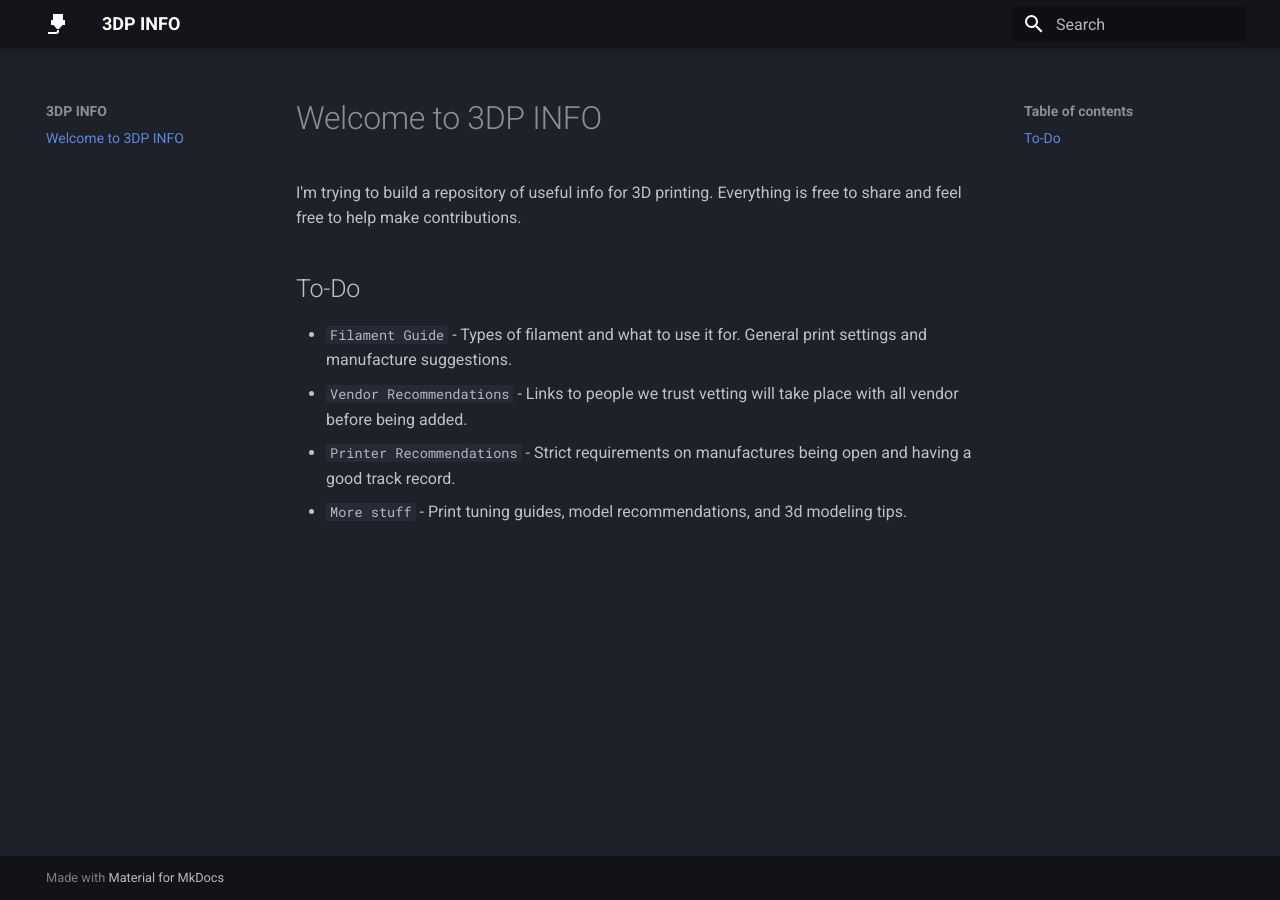
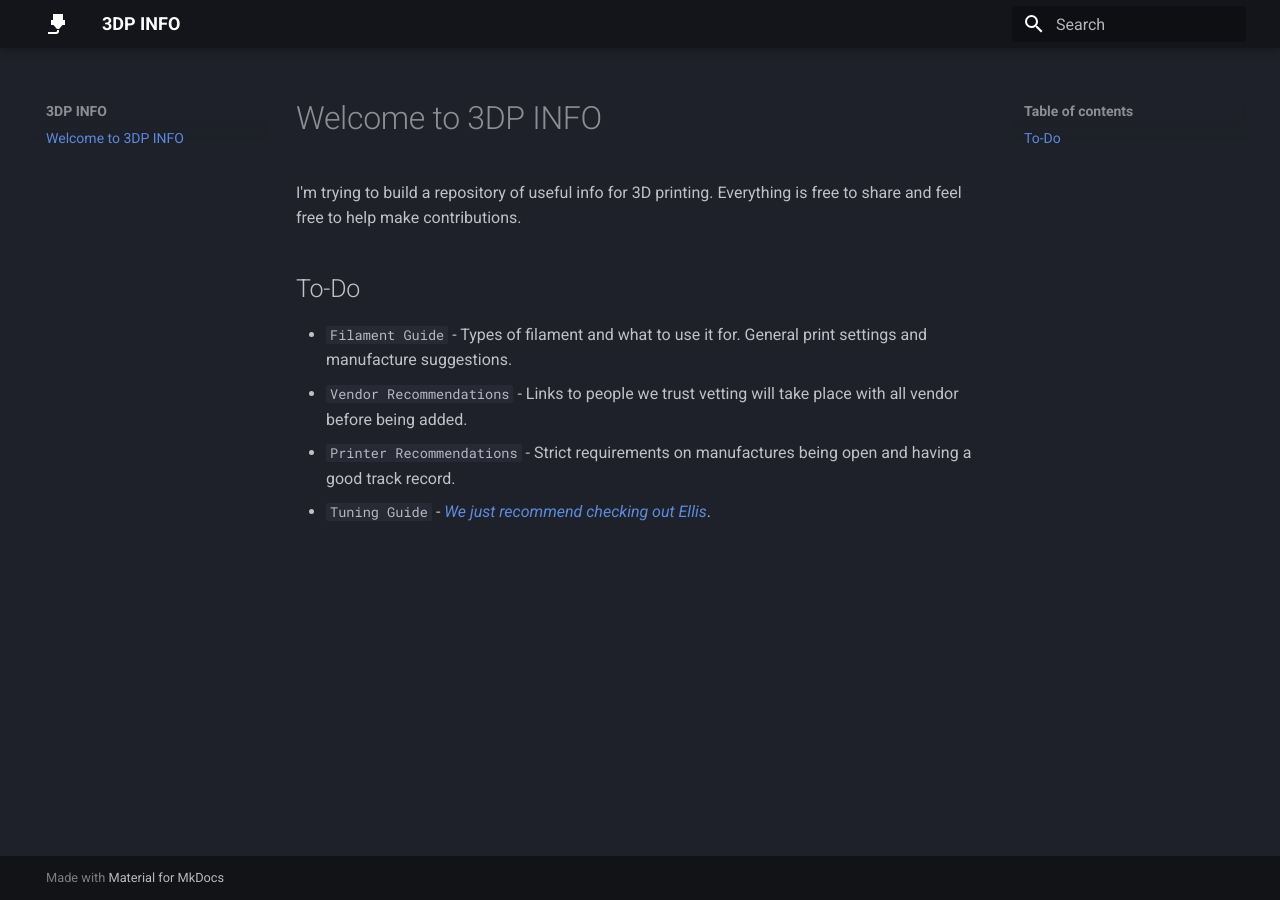
Before and after one commit to DonaldLSayers/3dpinfo, an MkDocs documentation site: the page built from docs/index.md, in a window 1280 px wide. Built offline with MkDocs 1.6.1 and Material for MkDocs 9.7.7, drawn with Linux system fonts in a browser that asks for light colours.

Commit message:
Update index.md

```diff
--- a/docs/index.md
+++ b/docs/index.md
@@ -8,4 +8,4 @@ Everything is free to share and feel free to help make contributions.
 * `Filament Guide` - Types of filament and what to use it for. General print settings and manufacture suggestions.
 * `Vendor Recommendations` - Links to people we trust vetting will take place with all vendor before being added.
 * `Printer Recommendations` - Strict requirements on manufactures being open and having a good track record.
-* `More stuff` - Print tuning guides, model recommendations, and 3d modeling tips.
+* `Tuning Guide` - *[We just recommend checking out Ellis](https://ellis3dp.com/Print-Tuning-Guide/)*.
```
